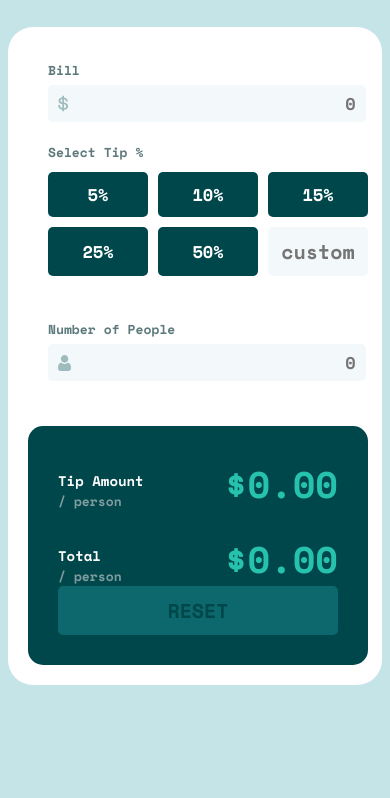
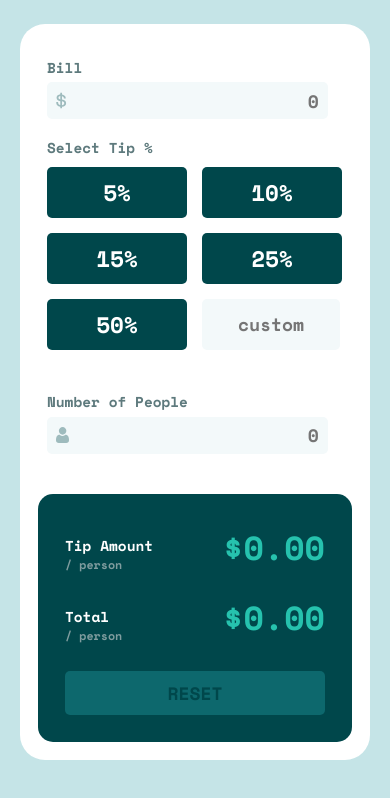
Before and after one commit to itsnooshin/Tip-calculator-app, a website built with Parcel: page src/index.html in a window 390 px wide. Shown: the part 48-846 px from the top of the page. Built offline with nearby package versions, Linux system fonts and the light colour scheme.

Commit message:
fix bugs on javascript

```diff
--- a/src/main.js
+++ b/src/main.js
@@ -83,7 +83,7 @@ const timeout = function () {
       prevDiv.style.color = '#ffff';
       btnReset.style.backgroundColor = '#0D686D';
 
-  }, 2000);
+  }, 3000);
 };
 
 const reset = function () {
--- a/src/style.css
+++ b/src/style.css
@@ -203,6 +203,9 @@ button{
 }
 
 @media (max-width: 700px) {
+  html{
+    font-size: 56.25%;
+  }
   .main {
     display: block;
 
@@ -213,6 +216,14 @@ button{
   }
   .conatiner{
     grid-template-columns: 1fr;
+   max-width: 350px;
+   margin: 0 auto;
+
+  }
+  .conatiner__left{
+    padding-left: 3rem;
+    padding-right: 0rem;
+
   }
   .img-logo{
     display: block;
@@ -220,4 +231,47 @@ button{
     margin-right: auto;
 
   }
+  .conatiner__button{
+    grid-template-columns: 1fr 1fr;
+    gap: 15px;
+    max-width: 200px;
+  }
+  .btn-tip{
+    width: 140px;
+    font-size: 2.5rem;
+    text-align: center;
+  }
+  .btn-custom{
+    width: 120px;
+  }
+  .conatiner__left-title{
+    font-size: 1.6rem;
+  }
+  .conatiner__form-input-bill{
+    font-size: 2rem;
+    width: 110%;
+  }
+  .conatiner__form-input-people{
+    font-size: 2rem;
+    width: 110%;
+  }
+  .conatiner__left-title-Num{
+    font-size: 1.6rem;
+  }
+  .main-error-message{
+    color: #E17457;
+    font-size: 1.6rem;
+    display: flex;
+    margin-bottom: 1rem;
+    padding-right: 3rem;
+  }
+  .container__right-btn{
+    margin-top: 3rem;
+  }
+  .conatiner__price__title__tip{
+    font-size: 1.6rem;
+  }
+  .person-tip{
+    font-size: 1.3rem;
+  }
 }
```
